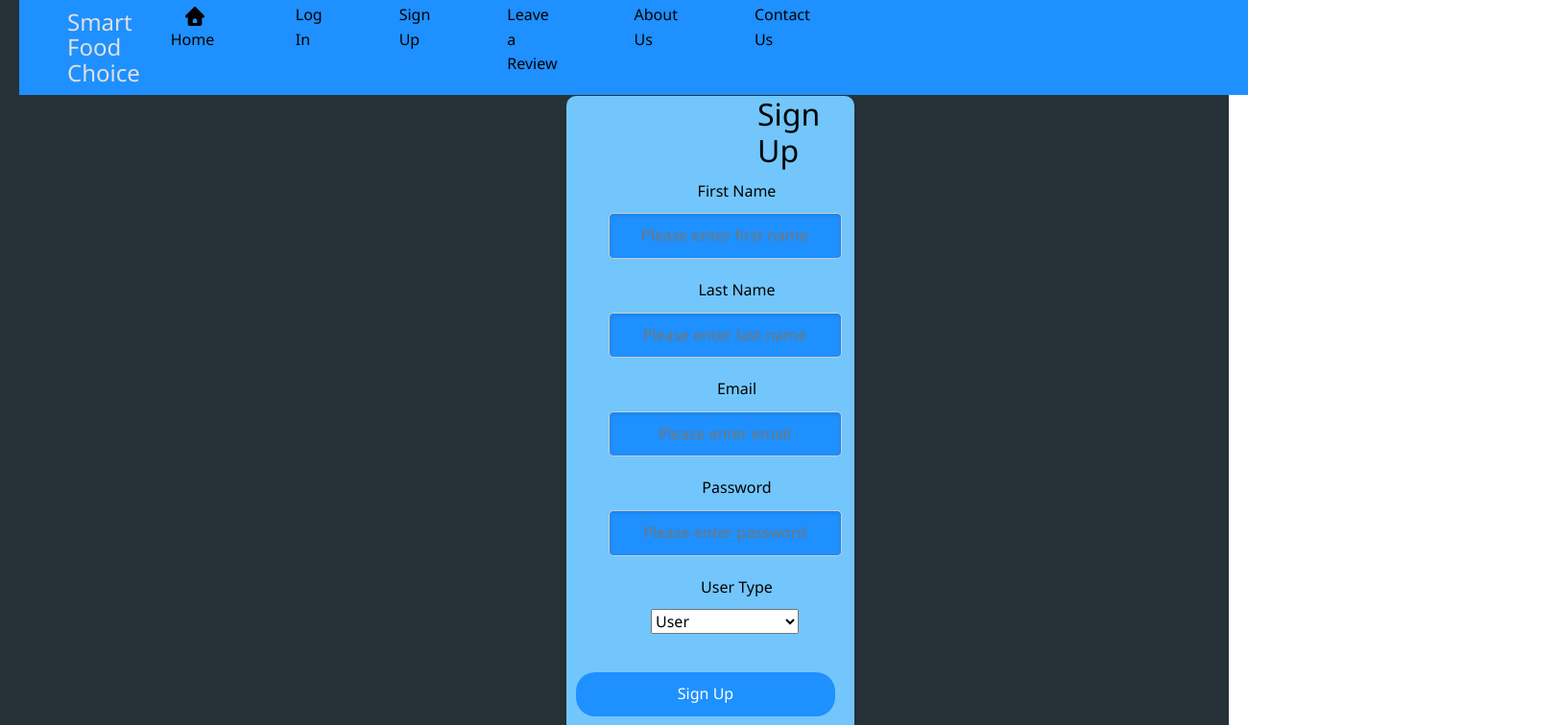
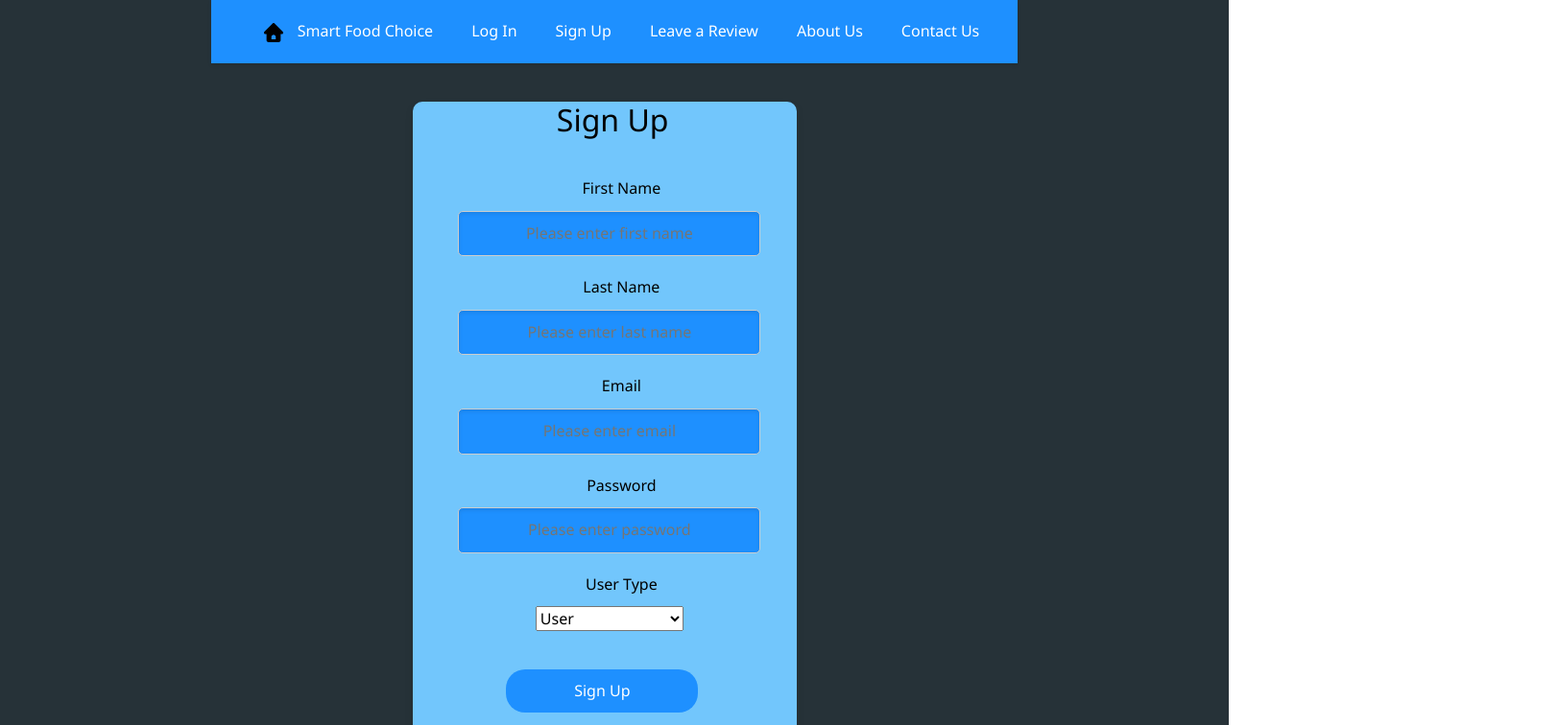
Before and after one commit to howyin/MySmartFoodChoice-React, a React (Vite) app: page /SignUp in a window 1280 px wide. Shown: the top 756 px of the page at 96% size, 1624 px wide, since content can reach past the window. Built offline with nearby package versions, Linux system fonts and the light colour scheme.

Commit message:
Update Homepage

```diff
--- a/src/AuthenticationPage/LoginForm.css
+++ b/src/AuthenticationPage/LoginForm.css
@@ -2,7 +2,7 @@
 
 .login-form {
   display: auto;
-  margin-left: 170%;
+  margin-left: 25%;
   margin-bottom: 25 px;
   bottom: 10%;
   left: 75%;
--- a/src/AuthenticationPage/SignUpForm.css
+++ b/src/AuthenticationPage/SignUpForm.css
@@ -3,28 +3,29 @@
 .signup-form {
   display: auto;
 
-  margin-left: 570px;
-  margin-top: 80px;
+  margin-left: 25%;
+  margin-top: 40px;
   bottom: 10%;
   left: 75%;
   align-items: center;
   background-color: rgba(115, 201, 255, 0.985);
   border-radius: 20px; /* Make the layout rounded */
-  padding-right: 20px; /* Add some padding on the right for aesthetics */
+  padding-right: 40px; /* Add some padding on the right for aesthetics */
   padding-left: 10px;
   border-radius: 10px; /* Keep the form itself rounded */
   box-shadow: 0 4px 8px rgba(0,0,0,0.1);
-  width: 300px;
+  width: 400px;
 }
 
 .signup-title {
   color: black;
-  margin-left: 70%;
+  margin-left: 40%;
+  align-items: center;
 }
 
 .signup-form h2 {
   color: black;
-  margin-bottom: 10px;
+  margin-bottom: 40px;
 }
 
 .email-container {
@@ -68,8 +69,12 @@
 }
 
 .button {
-  width: 100%;
-  padding: 10px;
+  display: auto;
+
+  margin-left: 25%;
+  margin-top: 20px;
+  bottom: 10%;
+  left: 75%;
   border: none;
   border-radius: 20px;
   background: fixed;
--- a/src/Components/Header.css
+++ b/src/Components/Header.css
@@ -1,52 +1,57 @@
 .nav {
     background-color: dodgerblue;
-    /* Add other styles as needed */
-    position: absolute;
+    position: sticky;
     top: 0;
     width: 100%;
     z-index: 10;
+    box-shadow: 0 2px 4px rgba(0,0,0,0.1);
 }
 
+.header-content {
+    align-items: center;
+
+    padding: 10px 20px; /* Adjust padding here */
+}
 
 .title {
-    color: black;
-}
-
-.nav-user-operations {
-    list-style-type: none;
-    display: flex;
-}
-
-.nav-user-operations li {
-    margin-right: 50px;
-}
-
-.nav-user-operations li a {
-    color: black;
-    text-decoration: none;
+    font-size: 20px; /* Adjust font size as needed */
 }
 
 .nav-links {
     list-style-type: none;
     display: flex;
-    margin-right: 700px;
+    padding: 0;
+    margin: 0;
 }
 
 .nav-links li {
-    margin-right: 80px;
+    padding: 10px 20px; /* Adjust padding for navigation links */
 }
 
 .nav-links li a {
-    color: black;
+    color: white;
     text-decoration: none;
+    transition: color 0.3s;
+}
+
+.nav-links li a:hover {
+    color: #ffcc00;
 }
 
 
-.header-content {
-    display: flex;
-    margin: auto;
-    margin-left: 50px;
-    color:black;
-    justify-content: space-between;
-    align-items: center;
+@media (max-width: 768px) {
+    .nav-user-operations,
+    .nav-links {
+        flex-direction: column;
+        align-items: center;
+    }
+
+    .nav-links {
+        margin-right: 0;
+    }
+
+    .nav-user-operations li,
+    .nav-links li {
+        margin-right: 0;
+    }
 }
--- a/src/Components/Header.jsx
+++ b/src/Components/Header.jsx
@@ -9,7 +9,6 @@ function Header()
     return (
         <nav className='nav'>
             <div className="header-content">
-                <h1 className='title' style={{fontSize: '1.5em'}}>Smart Food Choice</h1>
                 <ul className='nav-links'>
 
                     <li><Link to="/">
@@ -18,7 +17,7 @@ function Header()
                             height="20">
 
                         </img>
-                        Home
+                        Smart Food Choice
                         </Link>
                     </li>
 
--- a/src/LandingPage/All.css
+++ b/src/LandingPage/All.css
@@ -25,8 +25,9 @@ body {
     color: var(--text-color);
     background-color: var(--background-dark);
     line-height: 1.6;
-    padding: 20px;
+    /*padding: 20px;*/
     margin: 0 auto;
+    width:100%;
 }
 
 .image, .imageDropDownSmall, .avatar-image img {
@@ -44,18 +45,36 @@ body {
     height: auto;
 }
 
-.title, .titleCenter {
-    color: var(--text-color);
-    font-size: var(--font-size-small);
-    margin: 10px 0;
+.video_container{
+    margin-top: 30px;
+    background-color: #1e5d5c;
+    width: 60%;
+    padding-bottom: 50px;
+    padding-top: 50px;
 }
 
-.titleCenter {
-    display: flex;
-    justify-content: center;
+
+.title {
+    font-size: small;
+    margin-bottom: 40px;
+    padding-top: 20px;
 }
 
-.pie, .userReview {
+.pie {
+    width: 40%;
+    height: 30%;
+    display: flex;
+    justify-content: space-around;
+
+}
+
+.piecontainer {
+    background-color: #1e5d5c;
+    margin: 30px;
+    padding-bottom: 30px;
+}
+
+.userReview {
     background-color: var(--background-light);
     border-radius: var(--border-radius);
     color: var(--text-color);
@@ -64,17 +83,11 @@ body {
     padding: var(--primary-padding);
 }
 
-.pie {
-    width: 30%;
-    height: 30%;
-    display: flex;
-    justify-content: space-around;
-}
-
 .userReview {
     width: 500px; /* Specific width */
     height: max-content; /* Auto-adjust height */
     text-align: center;
+    margin-left:90%;
 }
 
 .avatar-image {
@@ -85,4 +98,8 @@ body {
     margin: auto; /* Centers the avatar images */
     border-radius: 50%; /* Circular avatars */
     object-fit: cover; /* Ensures proper fit without stretching */
+    display: auto;
+    margin-left:150%;
+    align-items: center;
+
 }
--- a/src/LandingPage/Graph.jsx
+++ b/src/LandingPage/Graph.jsx
@@ -29,16 +29,28 @@ const Graph = () => {
         ],
     };
 
-    // below is the front end.
+    const options = {
+        plugins: {
+            legend: {
+                labels: {
+                    color: 'white', // Change label color here
+                    font: {
+                        size: 16, // Change label font size here
+                    },
+                },
+            },
+        },
+    };
+
     return (
-        <div>
+        <div className='piecontainer'>
             <div className='title'>
                 <h1>User demographics based on the number of users on the platform</h1>
             </div>
 
             <div className='pie'>
-                <Pie data={pie1} />
-                <Pie data={pie2} />
+                <Pie data={pie1} options={options} />
+                <Pie data={pie2} options={options} />
             </div>
         </div>
     );
--- a/src/Pages/AboutUs.jsx
+++ b/src/Pages/AboutUs.jsx
@@ -2,6 +2,8 @@ import React from 'react';
 import './AboutUs.css';
 import Header from '../Components/Header';
 import image from '../assets/AboutUs.jpg';
+import '../Components/Header.css';
+
 function AboutUs() {
     return (
         <div className="about-us-page">
--- a/src/index.css
+++ b/src/index.css
@@ -2,13 +2,13 @@
   font-family: Inter, system-ui, Avenir, Helvetica, Arial, sans-serif;
   line-height: 1.5;
   font-weight: 400;
-
   color-scheme: light dark;
   color: rgba(255, 255, 255, 0.87);
   background-color: #242424;
   text-rendering: optimizeLegibility;
   -webkit-font-smoothing: antialiased;
   -moz-osx-font-smoothing: grayscale;
+
 }
 
 a {
@@ -23,14 +23,17 @@ a:hover {
 body {
   margin: 0;
   display: flex;
-  place-items: center;
+  flex-direction: column;
+  align-items: center;
   min-width: 320px;
   min-height: 100vh;
+  /*padding: 50px 20px;*/
 }
 
 h1 {
   font-size: 3.2em;
   line-height: 1.1;
+  color: #ffffff;
 }
 
 button {
@@ -41,11 +44,13 @@ button {
   font-weight: 500;
   font-family: inherit;
   background-color: #1a1a1a;
+  color: #ffffff;
   cursor: pointer;
-  transition: border-color 0.25s;
+  transition: border-color 0.25s, background-color 0.3s;
 }
 button:hover {
   border-color: #646cff;
+  background-color: #333333;
 }
 button:focus,
 button:focus-visible {
@@ -62,5 +67,21 @@ button:focus-visible {
   }
   button {
     background-color: #f9f9f9;
+    color: #213547;
+  }
+  button:hover {
+    background-color: #e2e2e2;
   }
 }
+
+
+@media (max-width: 768px) {
+  h1 {
+    font-size: 2.4em;
+  }
+
+  body {
+    padding: 20px;
+  }
+
+}
```
Also changed, not shown: src/App.css (line endings or trailing spaces).
